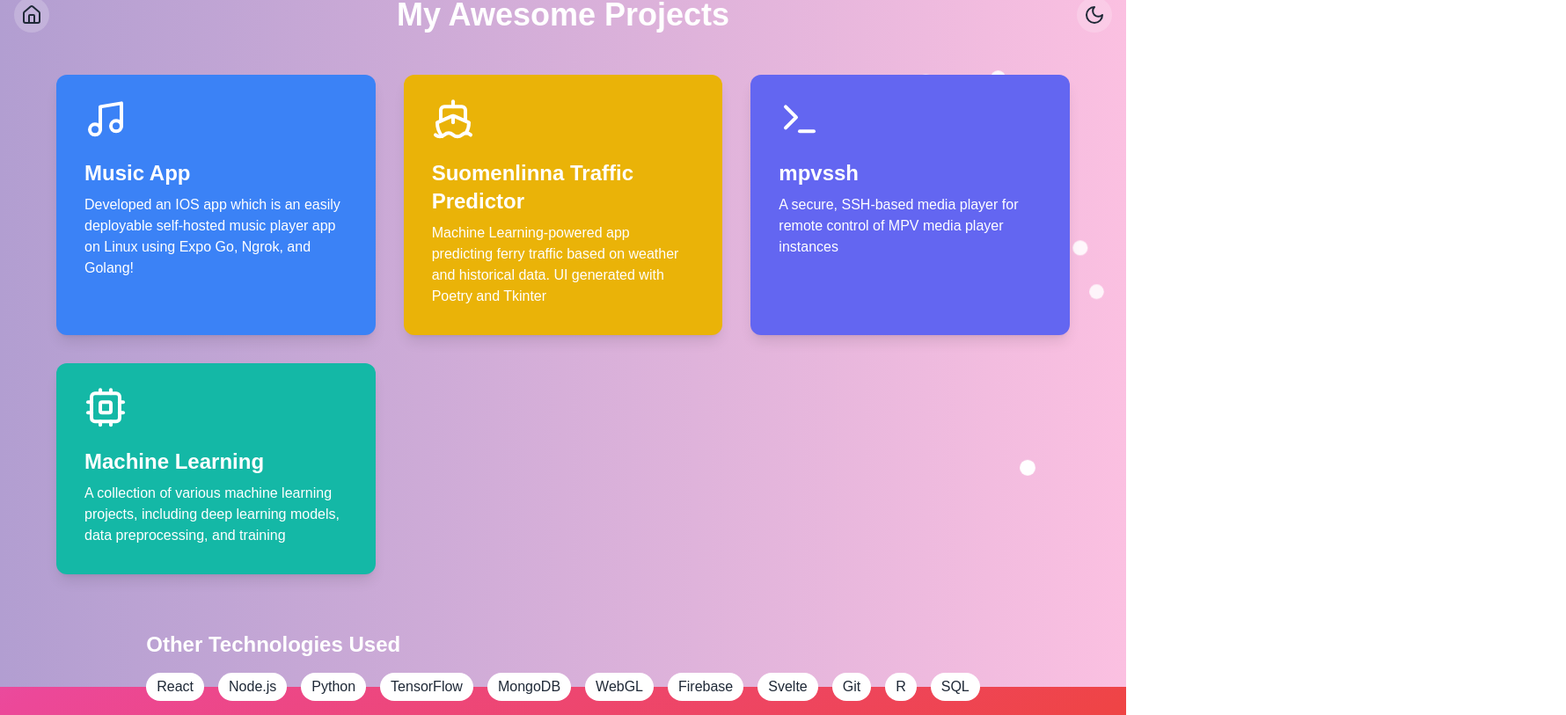
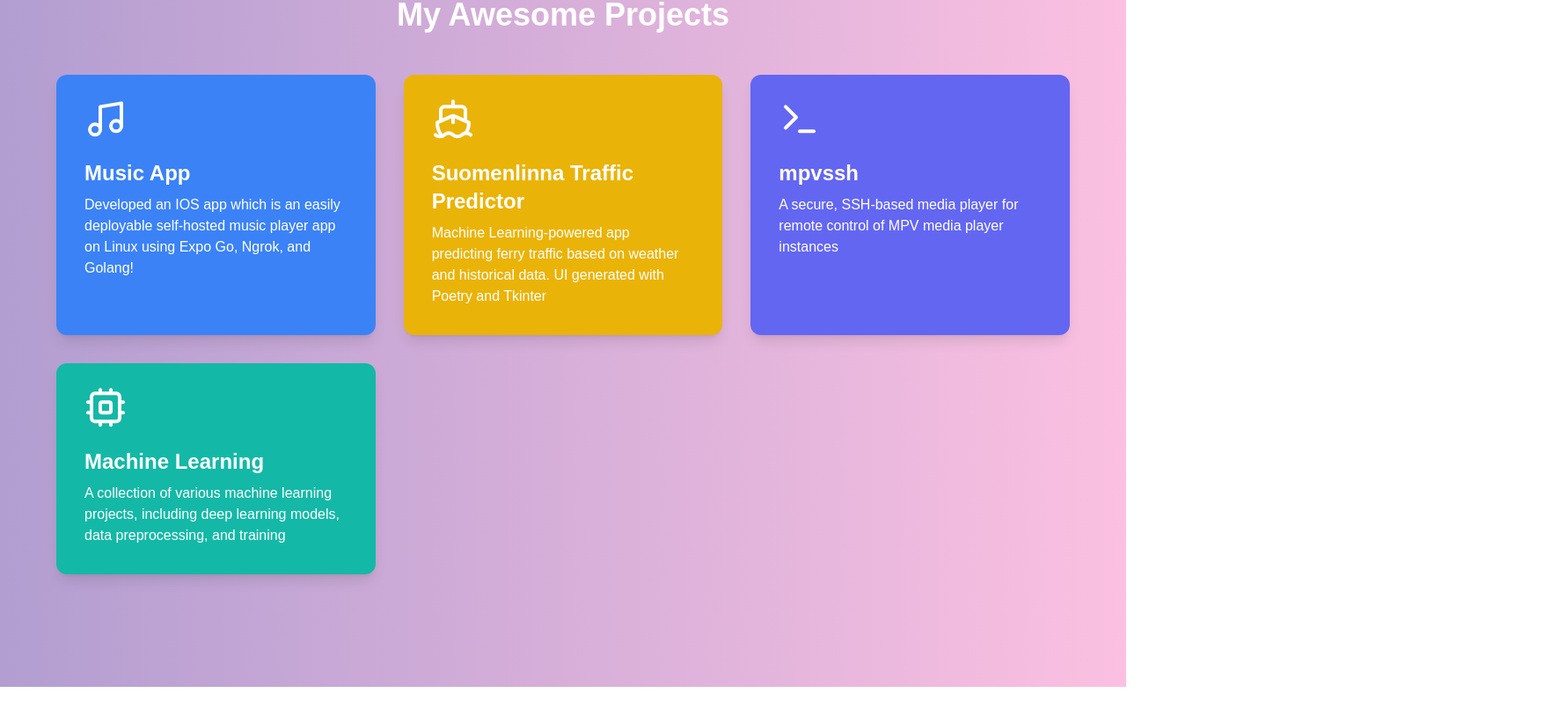
Before and after one commit to christienetto/christienetto, a Next.js app: page /pages/projects in a window 1280 px wide. Shown: the part 19-832 px from the top of the page at 88% size, 1780 px wide, since content can reach past the window. After the commit the page ends 800 px from the top, so only its background shows below. Built offline with nearby package versions, Linux system fonts and the light colour scheme.

Commit message:
Update page.tsx

```diff
--- a/app/pages/projects/page.tsx
+++ b/app/pages/projects/page.tsx
@@ -3,16 +3,7 @@
 import { useState, useEffect } from "react";
 import { motion, useAnimation } from "framer-motion";
 import Link from "next/link";
-import {
-  Sun,
-  Moon,
-  Home,
-  Music,
-  Dice1,
-  Ship,
-  Terminal,
-  Cpu,
-} from "lucide-react";
+import { Sun, Moon, Home, Music, Ship, Terminal, Cpu } from "lucide-react";
 
 interface ProjectCardProps {
   title: string;
@@ -45,13 +36,11 @@ const ProjectCard: React.FC<ProjectCardProps> = ({
         if (title === "Music App") {
           window.location.href = "https://github.com/christienetto/MusicGo";
         } else if (title === "Suomenlinna Traffic Predictor") {
-          window.location.href =
-            "https://github.com/christienetto/HSL-Suomenlinna-Traffic-Predictor";
+          window.location.href = "https://github.com/christienetto/HSL-Suomenlinna-Traffic-Predictor";
         } else if (title === "mpvssh") {
           window.location.href = "https://github.com/christienetto/mpvssh";
         } else if (title === "Machine Learning") {
-          window.location.href =
-            "https://github.com/christienetto/machine-learning";
+          window.location.href = "https://github.com/christienetto/machine-learning";
         }
       }}
     >
@@ -154,106 +143,6 @@ export default function ProjectsPage() {
           color="bg-teal-500"
         />
       </div>
-
-      <motion.div
-        className="mt-16 z-10"
-        initial={{ opacity: 0, y: 50 }}
-        animate={{ opacity: 1, y: 0 }}
-        transition={{ delay: 0.5 }}
-      >
-        <h3
-          className={`text-2xl font-semibold mb-4 ${
-            darkMode ? "text-white" : "text-white"
-          }`}
-        >
-          Other Technologies Used
-        </h3>
-        <div className="flex flex-wrap justify-center gap-4">
-          {[
-            "React",
-            "Node.js",
-            "Python",
-            "TensorFlow",
-            "MongoDB",
-            "WebGL",
-            "Firebase",
-            "Svelte",
-            "Git",
-            "R",
-            "SQL",
-          ].map((tech) => (
-            <motion.span
-              key={tech}
-              className={`px-3 py-1 rounded-full ${
-                darkMode ? "bg-gray-700 text-white" : "bg-white text-gray-800"
-              }`}
-              whileHover={{ scale: 1.1, rotate: 5 }}
-            >
-              {tech}
-            </motion.span>
-          ))}
-        </div>
-      </motion.div>
-
-      <Link href="/">
-        <motion.button
-          className={`fixed top-4 left-4 p-2 rounded-full z-20 ${
-            darkMode ? "bg-gray-700" : "bg-white bg-opacity-20"
-          }`}
-          whileHover={{ scale: 1.1 }}
-          whileTap={{ scale: 0.9 }}
-        >
-          <Home className={darkMode ? "text-white" : "text-gray-800"} />
-        </motion.button>
-      </Link>
-
-      <motion.button
-        className={`fixed top-4 right-4 p-2 rounded-full z-20 ${
-          darkMode ? "bg-gray-700" : "bg-white bg-opacity-20"
-        }`}
-        onClick={toggleDarkMode}
-        whileHover={{ scale: 1.1 }}
-        whileTap={{ scale: 0.9 }}
-      >
-        {darkMode ? (
-          <Sun className="text-yellow-300" />
-        ) : (
-          <Moon className="text-gray-800" />
-        )}
-      </motion.button>
-
-      {mounted &&
-        [...Array(30)].map((_, i) => (
-          <motion.div
-            key={i}
-            className={`absolute w-3 h-3 rounded-full z-0 ${
-              darkMode ? "bg-gray-600" : "bg-white"
-            }`}
-            initial={{
-              x:
-                Math.random() *
-                (typeof window !== "undefined" ? window.innerWidth : 1000),
-              y:
-                Math.random() *
-                (typeof window !== "undefined" ? window.innerHeight : 1000),
-            }}
-            animate={{
-              x:
-                Math.random() *
-                (typeof window !== "undefined" ? window.innerWidth : 1000),
-              y:
-                Math.random() *
-                (typeof window !== "undefined" ? window.innerHeight : 1000),
-              scale: [1, 1.5, 1],
-              opacity: [0.2, 1, 0.2],
-            }}
-            transition={{
-              duration: Math.random() * 10 + 10,
-              repeat: Infinity,
-              repeatType: "reverse",
-            }}
-          />
-        ))}
     </div>
   );
 }
```
